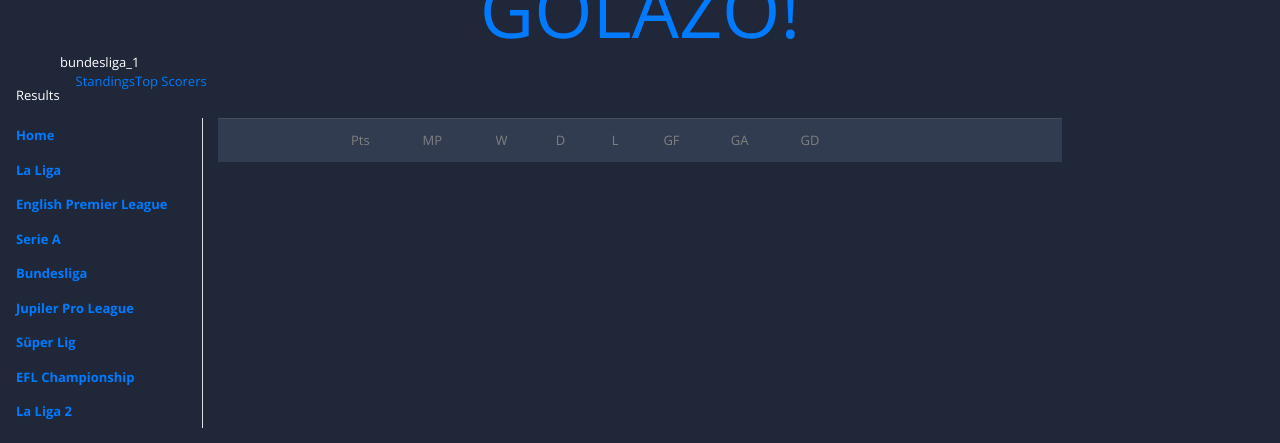
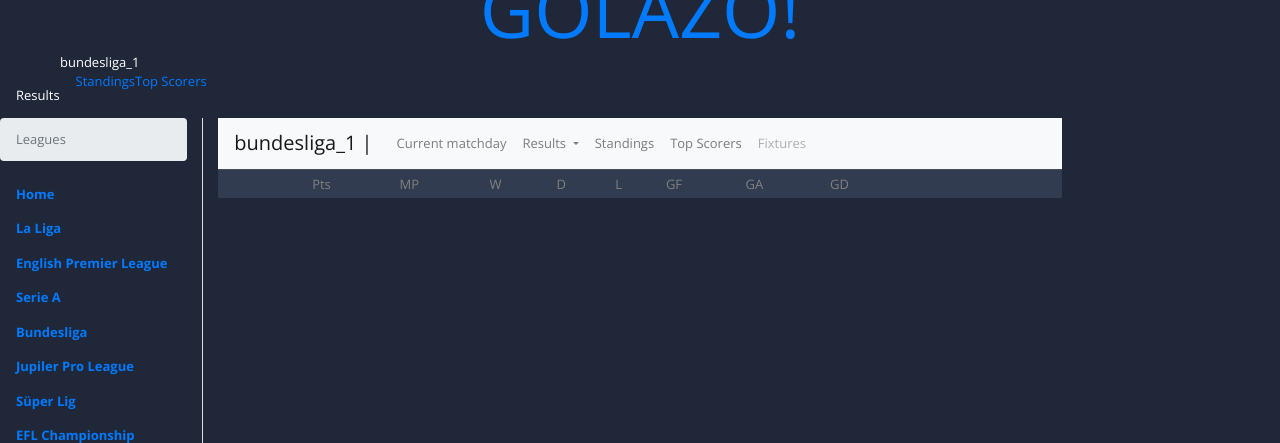
Before and after one commit to vadyme/pet_project, a Flask app: page /league/bundesliga_1/standings in a window 1280 px wide. Shown: the top 443 px of the page. Run offline with Flask 2, Linux system fonts and the light colour scheme; data that the repository does not hold is empty; parts of the project's set-up code (start-up, migrations or seed data) failed here and were passed over; some libraries are stand-ins or nearby versions.

Commit message:
working on the standings page

```diff
--- a/templates/standings.html
+++ b/templates/standings.html
@@ -10,6 +10,11 @@
 		<!--MAIN MENU-->
 
         		<div class="col-md-2 border-right">
+                    			<nav aria-label="breadcrumb">
+  				<ol class="breadcrumb">
+    				<li class="breadcrumb-item active" aria-current="page">Leagues</li>
+  				</ol>
+			</nav>
 			<div class="btn-group-vertical">
 				<ul class="nav flex-column">
 					<li class="nav-item h7 text-left">
@@ -43,7 +48,39 @@
 			</div>
 		</div>
     <div class="col-md-8">
-        <table class="table table-striped table-dark">
+        <nav class="navbar navbar-expand-lg navbar-light bg-light">
+  <a class="navbar-brand" href="#">{{league_name}} | </a>
+  <button class="navbar-toggler" type="button" data-toggle="collapse" data-target="#navbarNavAltMarkup" aria-controls="navbarNavAltMarkup" aria-expanded="false" aria-label="Toggle navigation">
+    <span class="navbar-toggler-icon"></span>
+  </button>
+  <div class="collapse navbar-collapse" id="navbarNavAltMarkup">
+    <div class="navbar-nav">
+      <a class="nav-item nav-link" href="/league/{{ league_name }}">Current matchday</a>
+      <li class="nav-item dropdown">
+        <a class="nav-link dropdown-toggle" href="#" id="navbarDropdownMenuLink" data-toggle="dropdown" aria-haspopup="true" aria-expanded="false">
+          Results
+        </a>
+        <div class="dropdown-menu">
+            <ul>
+            <li>{% for matchday in matchdays %}
+                {% if (matchday.split("Regular_Season_-_"))[1]|int < (current_matchday.split("Regular Season - "))[1]|int %}
+                    <a class="dropdown-item" href="/league/{{ league_name }}/{{matchday}}"> Matchday {{matchday.split("Regular_Season_-_")[1]}}</a>
+                {% endif %}
+            {% endfor %}</li>
+
+          <a class="dropdown-item" href="#">Action</a>
+          <a class="dropdown-item" href="#">Another action</a>
+          <a class="dropdown-item" href="#">Something else here</a>
+                </ul>
+        </div>
+      </li>
+      <a class="nav-item nav-link" href="/league/{{league_name}}/standings">Standings</a>
+        <a class="nav-item nav-link" href="/league/{{league_name}}/topscorers">Top Scorers</a>
+      <a class="nav-item nav-link disabled" href="#">Fixtures</a>
+    </div>
+  </div>
+</nav>
+        <table class="table table-striped table-dark table-hover table-sm">
             <thead>
                     <tr class="grey-text-table-headers">
                     <td></td>
```
